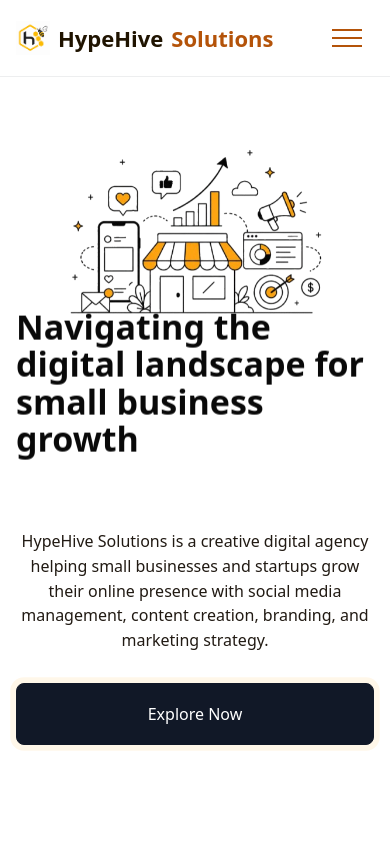
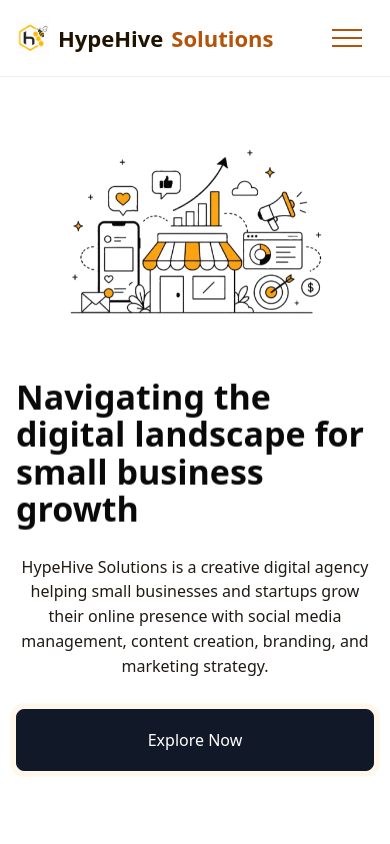
Before and after one commit to joesernsua/HypeHive_Solutions, a website: page HypeHive Solutions/public/index.html in a window 390 px wide. Shown: the top 844 px of the page. Drawn offline with nearby package versions, Linux system fonts and the light colour scheme.

Commit message:
Adjust mobile hero title spacing

```diff
--- a/HypeHive Solutions/public/assets/css/custom.css
+++ b/HypeHive Solutions/public/assets/css/custom.css
@@ -2886,7 +2886,7 @@
     }
 
     .hero-content{
-        margin-top: -220px;
+        margin-top: -150px;
     }
 
     .hero-main-visual{
```
